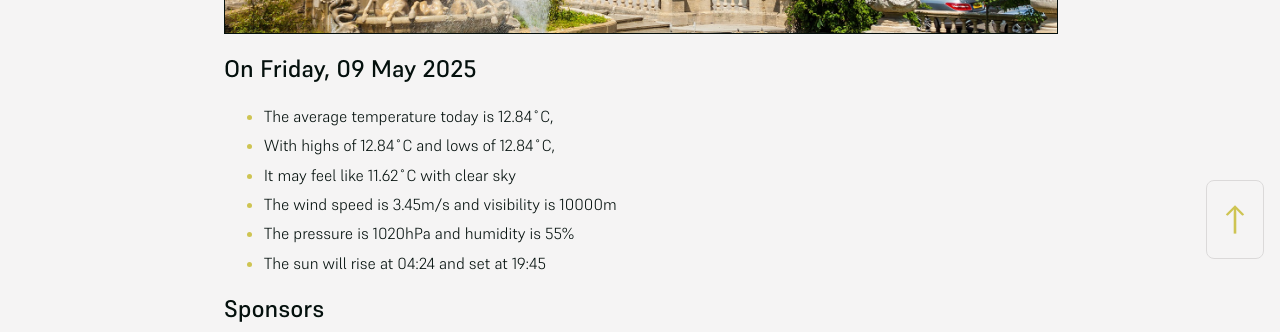
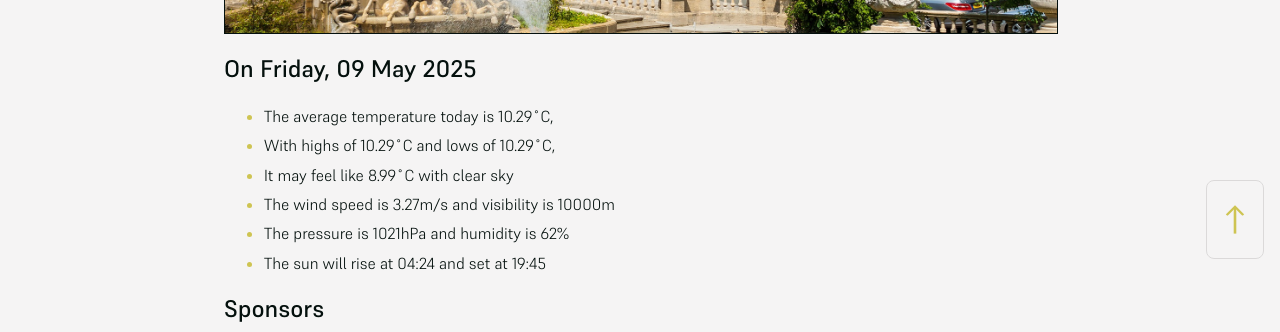
Before and after one commit to mat-0/cheltenham-open-data, a Jekyll site: the page built from index.md, in a window 1280 px wide. Shown: the part 625-957 px from the top of the page. Built offline with Jekyll 4.4.1, drawn with Linux system fonts in a browser that asks for light colours.

Commit message:
Updated 2025-05-09 20:58:08

```diff
--- a/index.md
+++ b/index.md
@@ -10,11 +10,11 @@ seo: Menu
 <!-- weather_marker starts -->
 ## On Friday, 09 May 2025
 
-- The average temperature today is 12.84˚C,
-- With highs of 12.84˚C and lows of 12.84˚C,
-- It may feel like 11.62˚C with clear sky
-- The wind speed is 3.45m/s and visibility is 10000m
-- The pressure is 1020hPa and humidity is 55%
+- The average temperature today is 10.29˚C,
+- With highs of 10.29˚C and lows of 10.29˚C,
+- It may feel like 8.99˚C with clear sky
+- The wind speed is 3.27m/s and visibility is 10000m
+- The pressure is 1021hPa and humidity is 62%
 - The sun will rise at 04:24 and set at 19:45
 
 <!-- weather_marker ends -->
```
Also changed, not shown: _data/flood.json (+5 -69 lines), _pages/news.md (+9 -9 lines).
